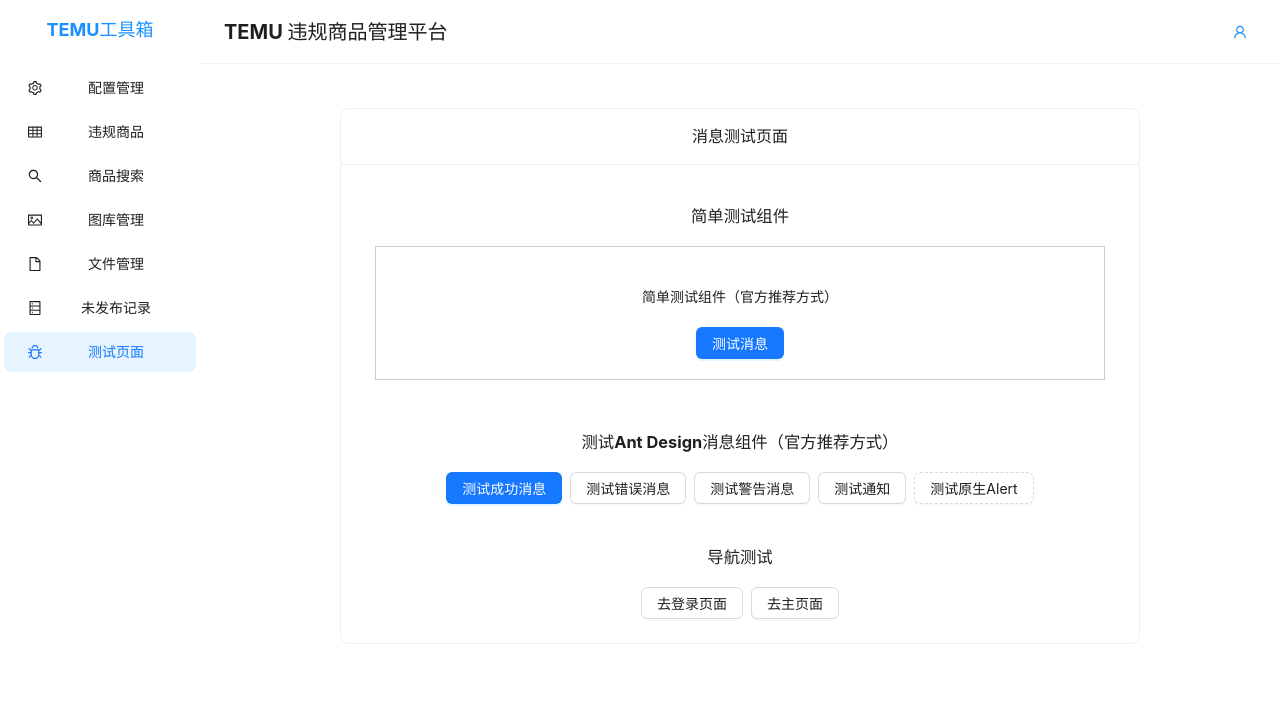
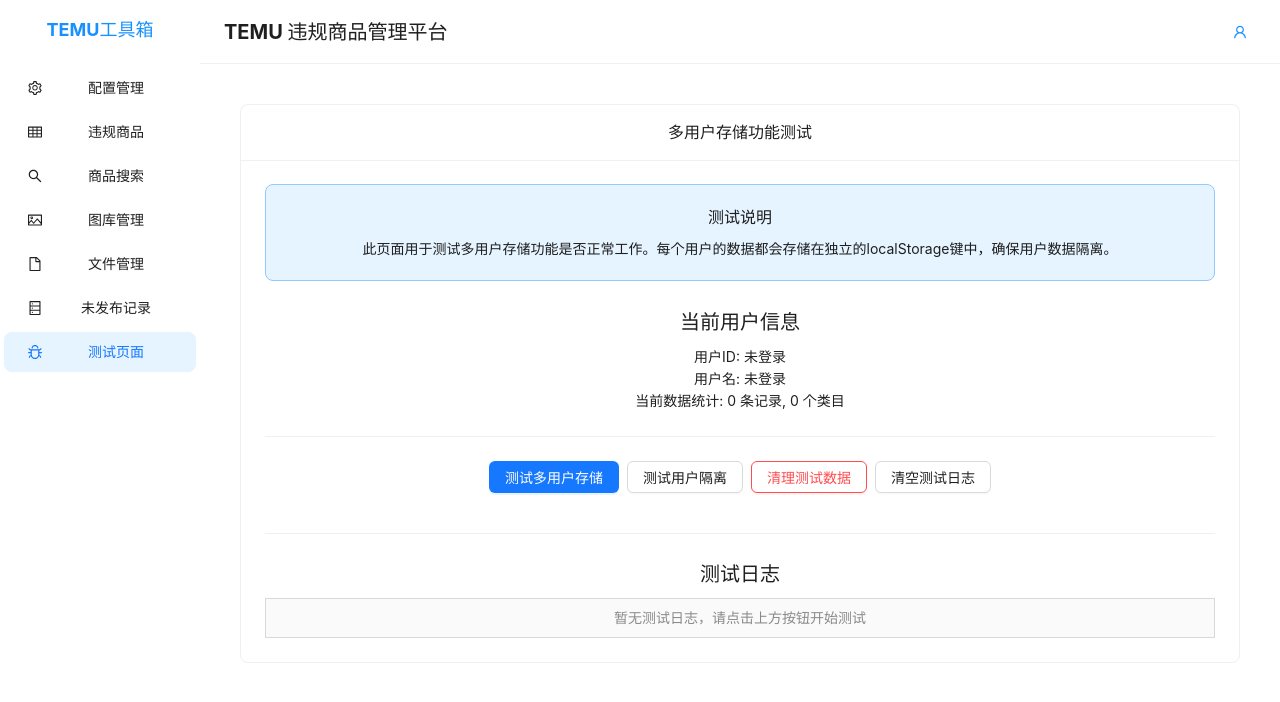
Before and after one commit to chengzongxin/temu-app, a React (Vite) app in the folder frontend/: page /test in a window 1280 px wide. Shown: the top 702 px of the page. Built offline with nearby package versions, Linux system fonts and the light colour scheme.

Commit message:
未发布skcid、8888

```diff
--- a/frontend/src/contexts/UnpublishedRecordsContext.tsx
+++ b/frontend/src/contexts/UnpublishedRecordsContext.tsx
@@ -1,6 +1,7 @@
 import React, { createContext, useContext, useState, useCallback } from 'react';
 import { message } from 'antd';
 import { unpublishedStorage } from '../utils/unpublishedStorage';
+import { useAuth } from './AuthContext';
 import type { UnpublishedStorageData } from '../types/unpublished';
 
 interface UnpublishedRecordsContextType {
@@ -9,7 +10,7 @@
   deleteCategory: (catId: number) => void;
   clearAll: () => void;
   refresh: () => void;
-  clearAllData: () => void; // 新增：直接清空数据的方法
+  clearAllData: () => void;
 }
 
 const UnpublishedRecordsContext = createContext<UnpublishedRecordsContextType>({} as any);
@@ -17,35 +18,44 @@
 export const useUnpublishedRecords = () => useContext(UnpublishedRecordsContext);
 
 export const UnpublishedRecordsProvider: React.FC<{children: React.ReactNode}> = ({ children }) => {
-  const [data, setData] = useState<UnpublishedStorageData>(() => unpublishedStorage.getData());
+  const { user } = useAuth();
+  const userId = user?.id?.toString() || 'anonymous';
+
+  const [data, setData] = useState<UnpublishedStorageData>(() =>
+    unpublishedStorage.getData(userId)
+  );
+
+  // 当用户ID变化时，重新加载数据
+  React.useEffect(() => {
+    setData(unpublishedStorage.getData(userId));
+  }, [userId]);
 
   const addRecords = useCallback((records: any[]) => {
-    if (unpublishedStorage.addSkcRecords(records)) {
-      setData(unpublishedStorage.getData());
+    if (unpublishedStorage.addSkcRecords(userId, records)) {
+      setData(unpublishedStorage.getData(userId));
       message.success(`成功添加 ${records.length} 条SKC记录`);
     } else {
       message.error('添加记录失败');
     }
-  }, []);
+  }, [userId]);
 
   const deleteCategory = useCallback((catId: number) => {
-    if (unpublishedStorage.deleteCategory(catId)) {
-      setData(unpublishedStorage.getData());
+    if (unpublishedStorage.deleteCategory(userId, catId)) {
+      setData(unpublishedStorage.getData(userId));
       message.success('删除类目成功');
     } else {
       message.error('删除类目失败');
     }
-  }, []);
+  }, [userId]);
 
   const clearAll = useCallback(() => {
-    // 这个方法现在只用于显示确认提示，实际清空操作在页面组件中处理
     message.info('请点击"清空记录"按钮进行确认');
   }, []);
 
   const clearAllData = useCallback(() => {
     try {
-      if (unpublishedStorage.clearAllData()) {
-        setData(unpublishedStorage.getData());
+      if (unpublishedStorage.clearAllData(userId)) {
+        setData(unpublishedStorage.getData(userId));
         message.success('已清空所有数据');
       } else {
         message.error('清空数据失败');
@@ -54,11 +64,11 @@
       console.error('清空数据时出错:', error);
       message.error('清空数据失败，请重试');
     }
-  }, []);
+  }, [userId]);
 
   const refresh = useCallback(() => {
-    setData(unpublishedStorage.getData());
-  }, []);
+    setData(unpublishedStorage.getData(userId));
+  }, [userId]);
 
   return (
     <UnpublishedRecordsContext.Provider value={{
--- a/frontend/src/pages/TestPage.tsx
+++ b/frontend/src/pages/TestPage.tsx
@@ -1,83 +1,151 @@
-import React from 'react';
-import { Button, Card, Space, message, notification } from 'antd';
-import { useNavigate } from 'react-router-dom';
-import SimpleTest from '../components/SimpleTest';
+import React, { useState } from 'react';
+import { Card, Button, Space, Typography, Divider, Alert } from 'antd';
+import { useUnpublishedRecords } from '../contexts/UnpublishedRecordsContext';
+import { useAuth } from '../contexts/AuthContext';
+import { unpublishedStorage } from '../utils/unpublishedStorage';
+
+const { Title, Text } = Typography;
 
 const TestPage: React.FC = () => {
-  const navigate = useNavigate();
+  const { user } = useAuth();
+  const { data, addRecords, clearAllData } = useUnpublishedRecords();
+  const [testResults, setTestResults] = useState<string[]>([]);
 
-  const testMessage = () => {
-    console.log('Testing message...');
-    message.success('这是一个成功的消息！');
+  const addLog = (message: string) => {
+    setTestResults(prev => [...prev, `${new Date().toLocaleTimeString()}: ${message}`]);
   };
 
-  const testNotification = () => {
-    console.log('Testing notification...');
-    notification.success({
-      message: '通知标题',
-      description: '这是一个通知消息！',
-    });
+  const testMultiUserStorage = () => {
+    addLog('开始测试多用户存储功能...');
+
+    const currentUserId = user?.id?.toString() || 'anonymous';
+    addLog(`当前用户ID: ${currentUserId}`);
+
+    // 测试添加记录
+    const testRecords = [
+      {
+        skcId: `test_${Date.now()}_1`,
+        productId: `product_${Date.now()}_1`,
+        productName: `测试产品1_${currentUserId}`,
+        category: { catId: 999, catName: '测试类目' },
+        source: 'test'
+      },
+      {
+        skcId: `test_${Date.now()}_2`,
+        productId: `product_${Date.now()}_2`,
+        productName: `测试产品2_${currentUserId}`,
+        category: { catId: 999, catName: '测试类目' },
+        source: 'test'
+      }
+    ];
+
+    addRecords(testRecords);
+    addLog(`已添加 ${testRecords.length} 条测试记录`);
+
+    // 显示存储键信息
+    const allKeys = unpublishedStorage.getAllUserStorageKeys();
+    addLog(`所有存储键: ${allKeys.join(', ')}`);
+
+    // 显示当前用户数据
+    const currentData = unpublishedStorage.getData(currentUserId);
+    addLog(`当前用户数据统计: ${currentData.globalStats.totalSkcCount} 条记录, ${currentData.globalStats.totalCategoryCount} 个类目`);
   };
 
-  const testAlert = () => {
-    console.log('Testing alert...');
-    alert('这是原生alert消息！');
+  const testUserIsolation = () => {
+    addLog('开始测试用户隔离功能...');
+
+    const currentUserId = user?.id?.toString() || 'anonymous';
+    const testUserId = 'test_user_123';
+
+    // 为测试用户添加数据
+    const testRecords = [
+      {
+        skcId: `isolation_test_${Date.now()}`,
+        productId: `isolation_product_${Date.now()}`,
+        productName: '隔离测试产品',
+        category: { catId: 888, catName: '隔离测试类目' },
+        source: 'isolation_test'
+      }
+    ];
+
+    unpublishedStorage.addSkcRecords(testUserId, testRecords);
+    addLog(`已为测试用户 ${testUserId} 添加数据`);
+
+    // 验证数据隔离
+    const currentUserData = unpublishedStorage.getData(currentUserId);
+    const testUserData = unpublishedStorage.getData(testUserId);
+
+    addLog(`当前用户数据: ${currentUserData.globalStats.totalSkcCount} 条记录`);
+    addLog(`测试用户数据: ${testUserData.globalStats.totalSkcCount} 条记录`);
+
+    // 清理测试用户数据
+    unpublishedStorage.clearAllData(testUserId);
+    addLog('已清理测试用户数据');
   };
 
-  const testError = () => {
-    console.log('Testing error message...');
-    message.error('这是一个错误消息！');
+  const clearTestData = () => {
+    clearAllData();
+    addLog('已清理当前用户的所有测试数据');
   };
 
-  const testWarning = () => {
-    console.log('Testing warning message...');
-    message.warning('这是一个警告消息！');
+  const clearAllTestResults = () => {
+    setTestResults([]);
   };
 
   return (
-    <div style={{ padding: 20 }}>
-      <Card title="消息测试页面" style={{ maxWidth: 800, margin: '0 auto' }}>
-        <Space direction="vertical" size="large" style={{ width: '100%' }}>
-          <div>
-            <h3>简单测试组件</h3>
-            <SimpleTest />
+    <Card title="多用户存储功能测试" style={{ margin: 16 }}>
+      <Alert
+        message="测试说明"
+        description="此页面用于测试多用户存储功能是否正常工作。每个用户的数据都会存储在独立的localStorage键中，确保用户数据隔离。"
+        type="info"
+        style={{ marginBottom: 16 }}
+      />
+
+      <div style={{ marginBottom: 16 }}>
+        <Title level={4}>当前用户信息</Title>
+        <Text>用户ID: {user?.id || '未登录'}</Text><br />
+        <Text>用户名: {user?.username || '未登录'}</Text><br />
+        <Text>当前数据统计: {data.globalStats.totalSkcCount} 条记录, {data.globalStats.totalCategoryCount} 个类目</Text>
       </div>
 
-          <div>
-            <h3>测试Ant Design消息组件（官方推荐方式）</h3>
-            <Space wrap>
-              <Button type="primary" onClick={testMessage}>
-                测试成功消息
+      <Divider />
+
+      <Space style={{ marginBottom: 16 }}>
+        <Button type="primary" onClick={testMultiUserStorage}>
+          测试多用户存储
         </Button>
-              <Button type="default" onClick={testError}>
-                测试错误消息
+        <Button onClick={testUserIsolation}>
+          测试用户隔离
         </Button>
-              <Button type="default" onClick={testWarning}>
-                测试警告消息
+        <Button danger onClick={clearTestData}>
+          清理测试数据
         </Button>
-              <Button type="default" onClick={testNotification}>
-                测试通知
-              </Button>
-              <Button type="dashed" onClick={testAlert}>
-                测试原生Alert
+        <Button onClick={clearAllTestResults}>
+          清空测试日志
         </Button>
       </Space>
+
+      <Divider />
+
+      <Title level={4}>测试日志</Title>
+      <div style={{
+        maxHeight: '400px',
+        overflowY: 'auto',
+        border: '1px solid #d9d9d9',
+        padding: '8px',
+        backgroundColor: '#fafafa'
+      }}>
+        {testResults.length === 0 ? (
+          <Text type="secondary">暂无测试日志，请点击上方按钮开始测试</Text>
+        ) : (
+          testResults.map((log, index) => (
+            <div key={index} style={{ marginBottom: '4px', fontSize: '12px' }}>
+              {log}
             </div>
-
-          <div>
-            <h3>导航测试</h3>
-            <Space>
-              <Button onClick={() => navigate('/login')}>
-                去登录页面
-              </Button>
-              <Button onClick={() => navigate('/compliance')}>
-                去主页面
-              </Button>
-            </Space>
+          ))
+        )}
       </div>
-        </Space>
     </Card>
-    </div>
   );
 };
 
--- a/frontend/src/utils/unpublishedStorage.ts
+++ b/frontend/src/utils/unpublishedStorage.ts
@@ -1,12 +1,17 @@
 import type { UnpublishedStorageData, CategoryRecord } from '../types/unpublished';
 
-const STORAGE_KEY = 'temu_unpublished_skc_records';
+const STORAGE_KEY_PREFIX = 'temu_unpublished_skc_records';
 const STORAGE_VERSION = '1.0';
 
 class UnpublishedStorageService {
-  getData(): UnpublishedStorageData {
+  private getStorageKey(userId: string): string {
+    return `${STORAGE_KEY_PREFIX}_${userId}`;
+  }
+
+  getData(userId: string): UnpublishedStorageData {
     try {
-      const data = localStorage.getItem(STORAGE_KEY);
+      const storageKey = this.getStorageKey(userId);
+      const data = localStorage.getItem(storageKey);
       if (!data) return this.getDefaultData();
 
       const parsed = JSON.parse(data);
@@ -20,10 +25,11 @@
     }
   }
 
-  saveData(data: UnpublishedStorageData): boolean {
+  saveData(userId: string, data: UnpublishedStorageData): boolean {
     try {
+      const storageKey = this.getStorageKey(userId);
       data.globalStats.lastUpdated = new Date().toISOString();
-      localStorage.setItem(STORAGE_KEY, JSON.stringify(data));
+      localStorage.setItem(storageKey, JSON.stringify(data));
       return true;
     } catch (error) {
       console.error('保存数据失败:', error);
@@ -31,7 +37,7 @@
     }
   }
 
-  addSkcRecords(records: Array<{
+  addSkcRecords(userId: string, records: Array<{
     skcId: string;
     productId: string;
     productName: string;
@@ -39,7 +45,7 @@
     category: { catId: number; catName: string };
     source: string;
   }>): boolean {
-    const data = this.getData();
+    const data = this.getData(userId);
     const now = new Date().toISOString();
 
     records.forEach(record => {
@@ -86,29 +92,52 @@
       data.globalStats.collectHistory = data.globalStats.collectHistory.slice(0, 100);
     }
 
-    return this.saveData(data);
+    return this.saveData(userId, data);
   }
 
-  deleteCategory(catId: number): boolean {
-    const data = this.getData();
+  deleteCategory(userId: string, catId: number): boolean {
+    const data = this.getData(userId);
     const catKey = catId.toString();
 
     if (data.categories[catKey]) {
       delete data.categories[catKey];
       this.updateGlobalStats(data);
-      return this.saveData(data);
+      return this.saveData(userId, data);
     }
     return false;
   }
 
-  clearAllData(): boolean {
+  clearAllData(userId: string): boolean {
     try {
-      localStorage.removeItem(STORAGE_KEY);
+      const storageKey = this.getStorageKey(userId);
+      localStorage.removeItem(storageKey);
       return true;
     } catch (error) {
       console.error('清空数据失败:', error);
       return false;
     }
+  }
+
+  // 获取所有用户的存储键（用于管理或调试）
+  getAllUserStorageKeys(): string[] {
+    const keys: string[] = [];
+    for (let i = 0; i < localStorage.length; i++) {
+      const key = localStorage.key(i);
+      if (key && key.startsWith(STORAGE_KEY_PREFIX)) {
+        keys.push(key);
+      }
+    }
+    return keys;
+  }
+
+  // 清理指定用户之外的所有数据（用于用户注销时清理其他用户数据）
+  clearOtherUsersData(currentUserId: string): void {
+    const allKeys = this.getAllUserStorageKeys();
+    allKeys.forEach(key => {
+      if (key !== this.getStorageKey(currentUserId)) {
+        localStorage.removeItem(key);
+      }
+    });
   }
 
   private getDefaultData(): UnpublishedStorageData {
--- a/frontend/vite.config.ts
+++ b/frontend/vite.config.ts
@@ -5,7 +5,7 @@
 export default defineConfig(({ mode }) => {
   // 根据环境选择不同的 API 地址
   const apiTarget = mode === 'development'
-    ? 'http://localhost:9000'  // 本地开发
+    ? 'http://localhost:8888'  // 本地开发
     : 'http://localhost:8082'; // Docker 环境（通过 nginx-proxy）
 
   return {
```
Also changed, not shown: 1 other file (tests, documents, lock files or other folders). Lines whose indentation alone changed are shown as unchanged.
